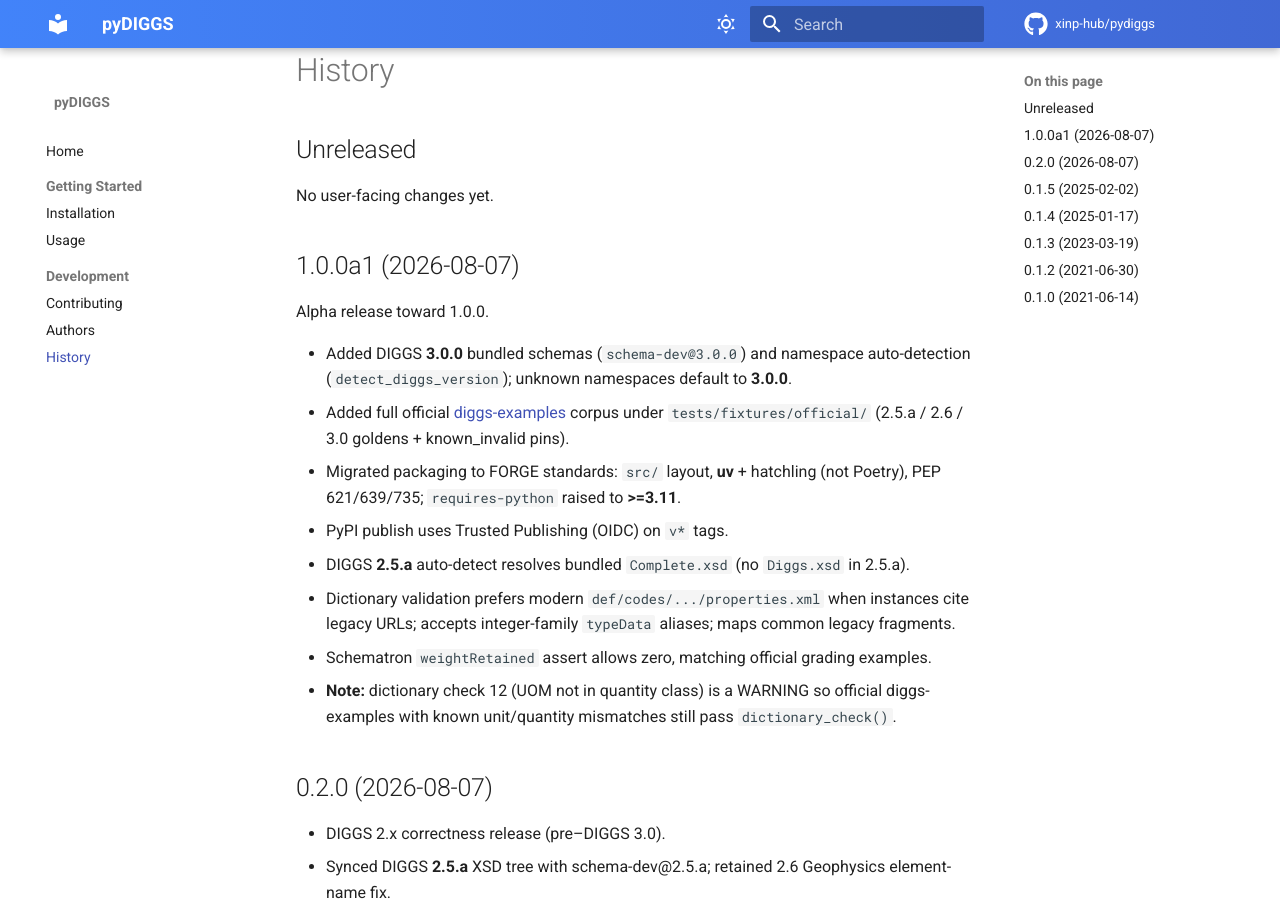
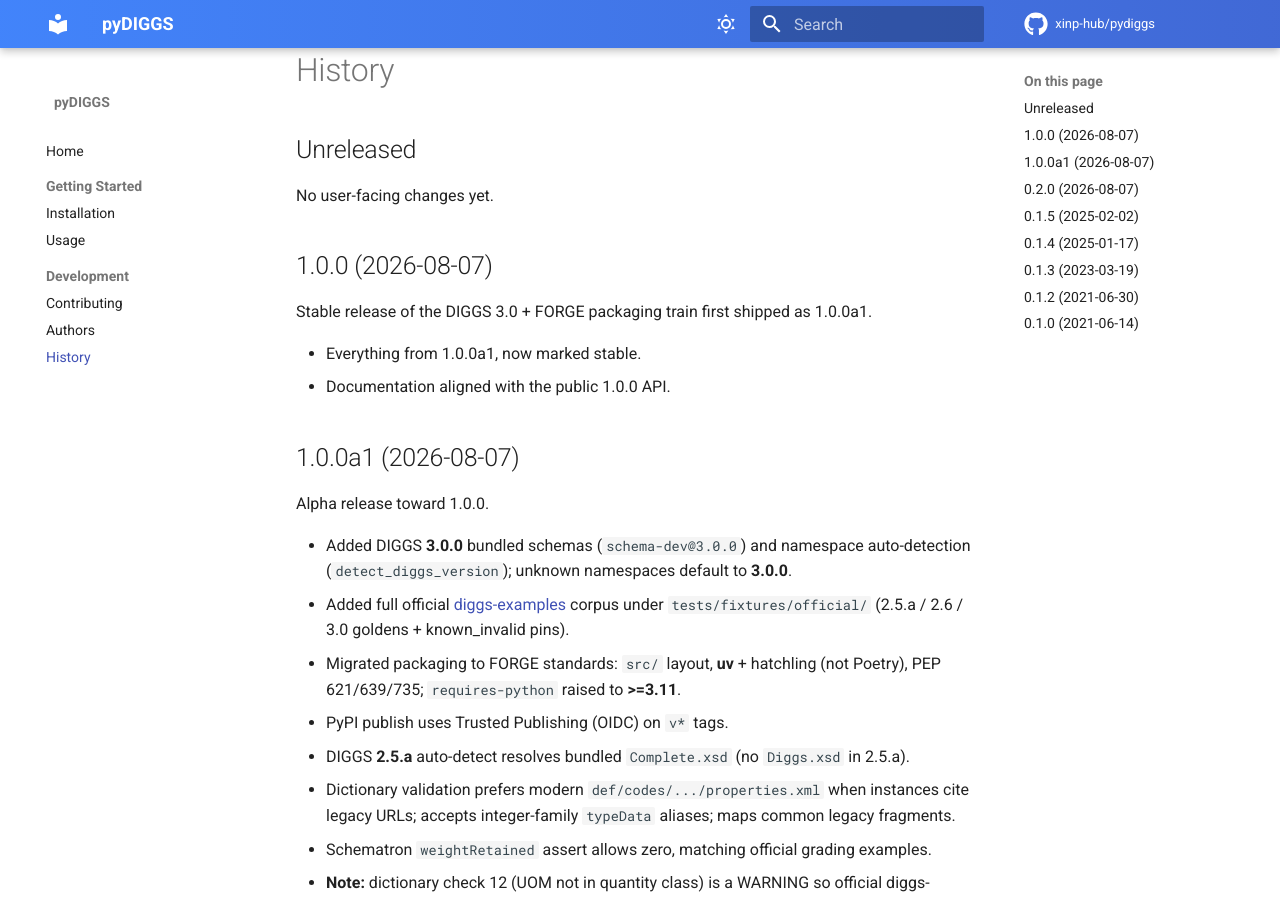
Before and after one commit to xinp-hub/pydiggs, an MkDocs documentation site: the page built from docs/history.md, in a window 1280 px wide and 900 px high. Built offline with MkDocs 1.6.1 and Material for MkDocs 9.7.7, drawn with Linux system fonts in a browser that asks for light colours; comment, search, counter and statistics services are not loaded.

Commit message:
release: prepare 1.0.0 stable after 1.0.0a1 soak
Bump version and changelog for the GA cut; drop alpha-only docs
language. No tag yet — awaits HG3/HG4.

```diff
--- a/docs/history.md
+++ b/docs/history.md
@@ -3,6 +3,13 @@
 ## Unreleased
 
 No user-facing changes yet.
+
+## 1.0.0 (2026-08-07)
+
+Stable release of the DIGGS 3.0 + FORGE packaging train first shipped as 1.0.0a1.
+
+* Everything from 1.0.0a1, now marked stable.
+* Documentation aligned with the public 1.0.0 API.
 
 ## 1.0.0a1 (2026-08-07)
 
--- a/src/pydiggs/__init__.py
+++ b/src/pydiggs/__init__.py
@@ -15,6 +15,6 @@ from .pydiggs import validator
 
 __author__ = """Xin Peng"""
 __email__ = "xin_peng@outlook.com"
-__version__ = "1.0.0a1"
+__version__ = "1.0.0"
 
 __all__ = ["detect_diggs_version", "validator"]
```
Also changed, not shown: CHANGELOG.md (+16 -1 lines), README.md (+2 -2 lines), docs/index.md (+1 -2 lines), docs/usage.md (+0 -1 lines).
